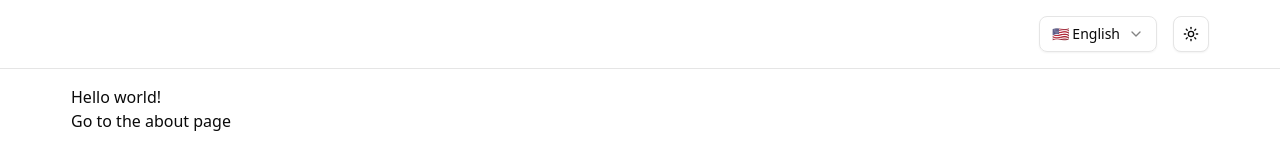
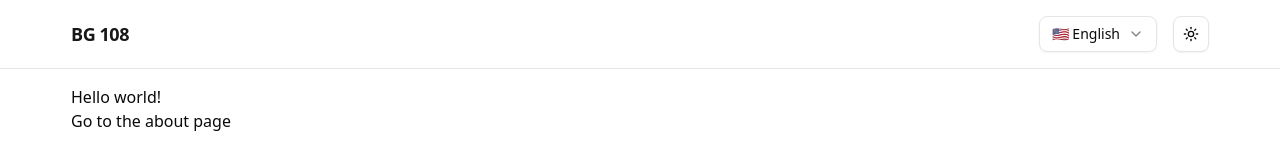
Before and after one commit to Volynskyi-Kirill/BG108, a Next.js app: page /en in a window 1280 px wide. Shown: the top 160 px of the page. Built offline with nearby package versions, Linux system fonts and the light colour scheme.

Commit message:
feat: added Logo ling to navigation

```diff
--- a/messages/en.json
+++ b/messages/en.json
@@ -24,5 +24,8 @@
         "description": "Use the language selector to switch between English and Russian."
       }
     ]
+  },
+  "Logo": {
+    "text": "BG 108"
   }
 }
--- a/messages/ru.json
+++ b/messages/ru.json
@@ -24,5 +24,8 @@
         "description": "Используйте переключатель языка для выбора русского или английского."
       }
     ]
+  },
+  "Logo": {
+    "text": "БГ 108"
   }
 }
--- a/src/app/[locale]/layout.tsx
+++ b/src/app/[locale]/layout.tsx
@@ -1,4 +1,3 @@
-import { ThemeModeToggle } from '@/components/theme-mode-toggle';
 import { ThemeProvider } from '@/components/theme-provider';
 import { routing } from '@/i18n/routing';
 import { Locale, NextIntlClientProvider, hasLocale } from 'next-intl';
@@ -6,8 +5,8 @@ import { getTranslations, setRequestLocale } from 'next-intl/server';
 import { notFound } from 'next/navigation';
 import { ReactNode } from 'react';
 import './../globals.css';
-import LocaleSwitcher from '@/components/LocaleSwitcher';
 import Container from '@/components/Container';
+import Navigation from '@/components/Navigation';
 
 type Props = {
   children: ReactNode;
@@ -54,10 +53,7 @@ export default async function LocaleLayout({
           <NextIntlClientProvider>
             <header className='border-b'>
               <Container>
-                <nav className='flex justify-end items-center gap-4'>
-                  <LocaleSwitcher />
-                  <ThemeModeToggle />
-                </nav>
+                <Navigation />
               </Container>
             </header>
             <main className=''>
--- a/src/app/[locale]/page.tsx
+++ b/src/app/[locale]/page.tsx
@@ -2,6 +2,7 @@ import { Locale, useTranslations } from 'next-intl';
 import { Link } from '@/i18n/navigation';
 import { use } from 'react';
 import { setRequestLocale } from 'next-intl/server';
+import { URLS } from '@/lib/constants';
 
 type Props = {
   params: Promise<{ locale: Locale }>;
@@ -17,7 +18,7 @@ export default function HomePage({ params }: Props) {
   return (
     <div>
       <h1>{t('title')}</h1>
-      <Link href='/about'>{t('about')}</Link>
+      <Link href={URLS.ABOUT}>{t('about')}</Link>
     </div>
   );
 }
--- /dev/null
+++ b/src/components/Logo.tsx
@@ -0,0 +1,17 @@
+import { useTranslations } from 'next-intl';
+import { Link } from '@/i18n/navigation';
+import { URLS } from '@/lib/constants';
+
+export default function Logo() {
+  const t = useTranslations('Logo');
+
+  return (
+    <Link
+      href={{ pathname: URLS.HOME }}
+      className='font-bold text-lg tracking-tight text-primary hover:opacity-80 transition-opacity duration-200'
+      aria-label={t('text')}
+    >
+      {t('text')}
+    </Link>
+  );
+}
--- /dev/null
+++ b/src/components/Navigation.tsx
@@ -0,0 +1,15 @@
+import Logo from '@/components/Logo';
+import LocaleSwitcher from '@/components/LocaleSwitcher';
+import { ThemeModeToggle } from '@/components/theme-mode-toggle';
+
+export default function Navigation() {
+  return (
+    <nav className='flex justify-between items-center gap-4'>
+      <Logo />
+      <div className='flex items-center gap-4'>
+        <LocaleSwitcher />
+        <ThemeModeToggle />
+      </div>
+    </nav>
+  );
+}
--- /dev/null
+++ b/src/lib/constants.ts
@@ -0,0 +1,4 @@
+export const URLS = {
+	HOME: "/",
+	ABOUT: "/about"
+}
```
